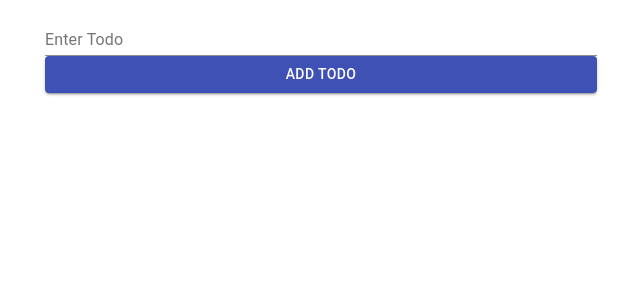
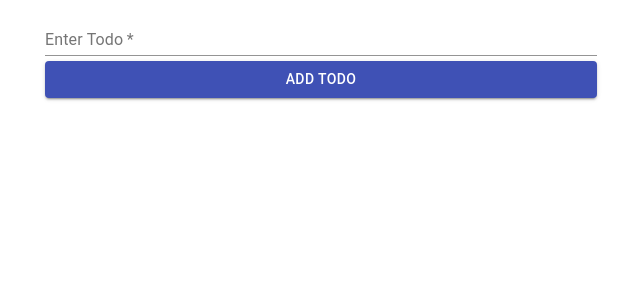
Before and after one commit to rgrupesh/To-Do-App, a React (Create React App) app in the folder django-todo-react/frontend/: page / in a window 1280 px wide. Shown: the top 300 px of the page, without its empty margins (319-959 px from the left). Built offline with nearby package versions, Linux system fonts and the light colour scheme.

Commit message:
Todo and TodoList component

```diff
--- a/django-todo-react/frontend/src/components/TodoForm.jsx
+++ b/django-todo-react/frontend/src/components/TodoForm.jsx
@@ -7,8 +7,8 @@ const TodoForm = () => {
       <Container maxWidth="sm">
         <form>
           <FormControl fullWidth={true}>
-            <TextField label="Enter Todo" />
-            <Button variant="contained" color="primary">
+            <TextField label="Enter Todo" required={true}/>
+            <Button variant="contained" color="primary" type="submit" style={{marginTop:5}}>
               Add Todo
             </Button>
           </FormControl>
```
Also changed, not shown: django-todo-react/frontend/src/components/Todo.jsx (added, +11 -0 lines), django-todo-react/frontend/src/components/TodoList.jsx (added, +11 -0 lines).
